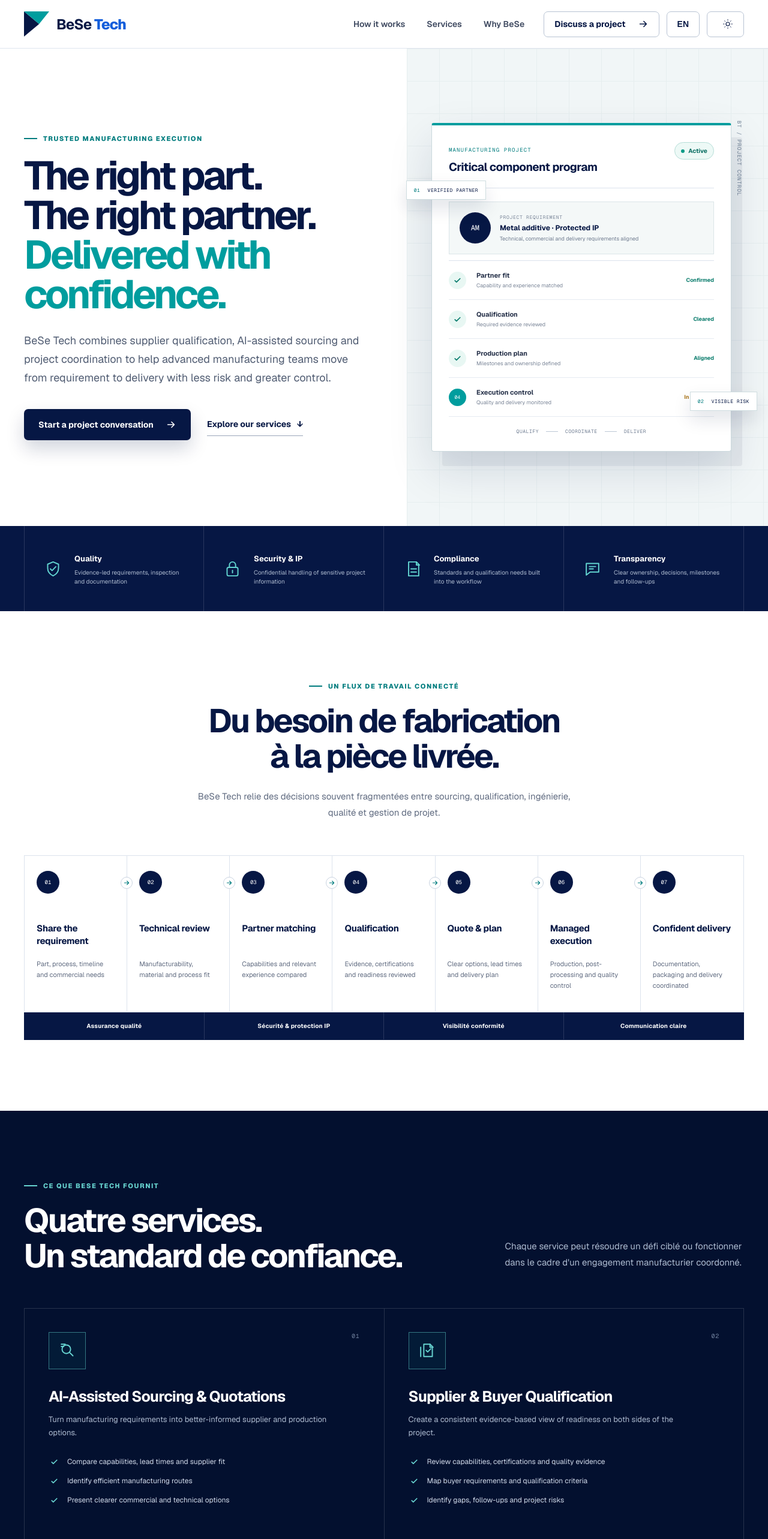
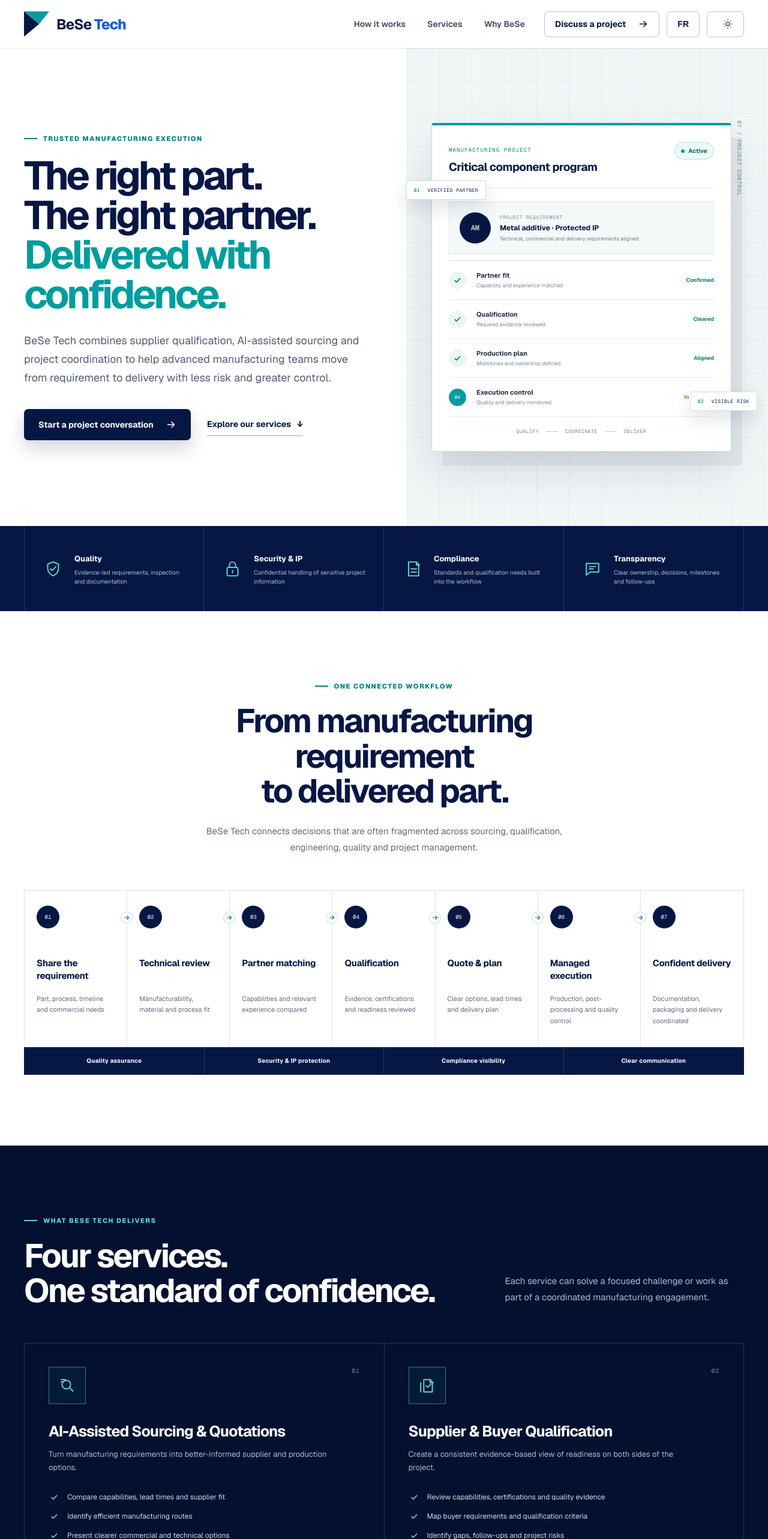
Before and after one commit to baharehb/bese-tech-nextjs, a Next.js app: page / in a window 1280 px wide. Shown: the top 2566 px of the page at 60% size. Built offline with nearby package versions, Linux system fonts and the light colour scheme.

Commit message:
Fix bilingual content switching

```diff
--- a/app/page.tsx
+++ b/app/page.tsx
@@ -48,6 +48,12 @@ const TRANSLATIONS = {
       ["07", "Confident delivery", "Documentation, packaging and delivery coordinated"],
     ],
     journeyFoundation: ["Quality assurance", "Security & IP protection", "Compliance visibility", "Clear communication"],
+    journeyHeading: {
+      eyebrow: "One connected workflow",
+      title: "From manufacturing requirement",
+      subtitle: "to delivered part.",
+      desc: "BeSe Tech connects decisions that are often fragmented across sourcing, qualification, engineering, quality and project management.",
+    },
     services: {
       heading: { eyebrow: "What BeSe Tech delivers", title: "Four services.", subtitle: "One standard of confidence.", desc: "Each service can solve a focused challenge or work as part of a coordinated manufacturing engagement." },
       list: [
@@ -115,6 +121,12 @@ const TRANSLATIONS = {
       ["07", "Livraison en confiance", "Documentation, emballage et livraison coordonnés"],
     ],
     journeyFoundation: ["Assurance qualité", "Sécurité & protection IP", "Visibilité conformité", "Communication claire"],
+    journeyHeading: {
+      eyebrow: "Un flux de travail connecté",
+      title: "Du besoin de fabrication",
+      subtitle: "à la pièce livrée.",
+      desc: "BeSe Tech relie des décisions souvent fragmentées entre sourcing, qualification, ingénierie, qualité et gestion de projet.",
+    },
     services: {
       heading: { eyebrow: "Ce que BeSe Tech fournit", title: "Quatre services.", subtitle: "Un standard de confiance.", desc: "Chaque service peut résoudre un défi ciblé ou fonctionner dans le cadre d'un engagement manufacturier coordonné." },
       list: [
@@ -195,6 +207,10 @@ export default function Home() {
     setMounted(true);
   }, []);
 
+  useEffect(() => {
+    document.documentElement.lang = lang;
+  }, [lang]);
+
   const t = (!mounted || typeof window === "undefined") ? TRANSLATIONS["en"] : TRANSLATIONS[lang];
 
   useEffect(() => {
@@ -239,7 +255,13 @@ export default function Home() {
           <div style={{ display: "flex", alignItems: "center", gap: 12 }}>
             <a className="button button-small button-outline" href={linkedIn} target="_blank" rel="noreferrer">{t.header.discuss} <Arrow /></a>
 
-            <button onClick={toggleLang} className="button button-small button-outline" aria-label="Switch language">{lang.toUpperCase()}</button>
+            <button
+              onClick={toggleLang}
+              className="button button-small button-outline"
+              aria-label={lang === "en" ? "Passer au français" : "Switch to English"}
+            >
+              {lang === "en" ? "FR" : "EN"}
+            </button>
 
             <button onClick={toggleTheme} aria-label="Basculer le thème" className="button button-small button-outline" title="Basculer le thème">
               {isDark ? (
@@ -320,9 +342,9 @@ export default function Home() {
       <section className="journey section-pad" id="process">
         <div className="shell">
           <div className="section-heading centered">
-            <p className="eyebrow"><span /> Un flux de travail connecté</p>
-            <h2>Du besoin de fabrication<br />à la pièce livrée.</h2>
-            <p>BeSe Tech relie des décisions souvent fragmentées entre sourcing, qualification, ingénierie, qualité et gestion de projet.</p>
+            <p className="eyebrow"><span /> {t.journeyHeading.eyebrow}</p>
+            <h2>{t.journeyHeading.title}<br />{t.journeyHeading.subtitle}</h2>
+            <p>{t.journeyHeading.desc}</p>
           </div>
           <ol className="journey-grid">
             {t.journey.map(([number, title, description]) => (
@@ -335,7 +357,7 @@ export default function Home() {
             ))}
           </ol>
           <div className="journey-foundation">
-            <span>Assurance qualité</span><span>Sécurité & protection IP</span><span>Visibilité conformité</span><span>Communication claire</span>
+            {t.journeyFoundation.map((item) => <span key={item}>{item}</span>)}
           </div>
         </div>
       </section>
@@ -343,8 +365,8 @@ export default function Home() {
       <section className="services section-pad" id="services">
         <div className="shell">
           <div className="section-heading services-heading">
-            <div><p className="eyebrow eyebrow-light"><span /> Ce que BeSe Tech fournit</p><h2>Quatre services.<br />Un standard de confiance.</h2></div>
-            <p>Chaque service peut résoudre un défi ciblé ou fonctionner dans le cadre d'un engagement manufacturier coordonné.</p>
+            <div><p className="eyebrow eyebrow-light"><span /> {t.services.heading.eyebrow}</p><h2>{t.services.heading.title}<br />{t.services.heading.subtitle}</h2></div>
+            <p>{t.services.heading.desc}</p>
           </div>
           <div className="services-grid">
             {t.services.list.map((service) => (
@@ -353,7 +375,7 @@ export default function Home() {
                 <h3>{service.title}</h3>
                 <p className="service-description">{service.description}</p>
                 <ul>{service.items.map((item) => <li key={item}><span><Check /></span>{item}</li>)}</ul>
-                <footer><span>Outcome</span><strong>{service.result}</strong></footer>
+                <footer><span>{lang === "en" ? "Outcome" : "Résultat"}</span><strong>{service.result}</strong></footer>
               </article>
             ))}
           </div>
@@ -363,10 +385,10 @@ export default function Home() {
       <section className="why section-pad" id="why">
         <div className="shell why-grid">
           <div className="why-copy">
-            <p className="eyebrow"><span /> Pourquoi BeSe Tech</p>
-            <h2>La confiance est intégrée au processus — pas ajoutée à la fin.</h2>
-            <p>Trouver un fournisseur n'est qu'une décision. Un projet de fabrication réussi nécessite aussi une adéquation technique, une disponibilité vérifiée, une responsabilité claire et une exécution rigoureuse.</p>
-            <a className="button button-primary" href={linkedIn} target="_blank" rel="noreferrer">Parlons de votre projet <Arrow /></a>
+            <p className="eyebrow"><span /> {t.why.eyebrow}</p>
+            <h2>{t.why.title}</h2>
+            <p>{t.why.p}</p>
+            <a className="button button-primary" href={linkedIn} target="_blank" rel="noreferrer">{t.why.button} <Arrow /></a>
           </div>
           <div className="outcomes">
             {t.why.outcomes.map((out, i) => (
@@ -379,18 +401,18 @@ export default function Home() {
       <section className="promise">
         <div className="shell promise-inner">
           <div className="promise-mark" aria-hidden="true"><span /><i /></div>
-          <div><p className="eyebrow eyebrow-light"><span /> Notre promesse</p><h2>Fabrication complexe.<br /><em>Décisions plus claires.</em></h2><p>Nous vous aidons à obtenir la bonne pièce, du bon partenaire, avec les bons contrôles — à temps et en toute confiance.</p></div>
-          <a className="button button-white" href={linkedIn} target="_blank" rel="noreferrer">Discuter d'un projet <Arrow /></a>
+          <div><p className="eyebrow eyebrow-light"><span /> {t.promise.eyebrow}</p><h2>{t.promise.title}<br /><em>{t.promise.em}</em></h2><p>{t.promise.p}</p></div>
+          <a className="button button-white" href={linkedIn} target="_blank" rel="noreferrer">{t.promise.button} <Arrow /></a>
         </div>
       </section>
 
       <footer className="site-footer">
         <div className="shell footer-main">
-          <div><Brand /><p>Partenaires de fabrication de confiance.<br />Qualifiés, coordonnés et prêts à livrer.</p></div>
-          <div className="footer-nav"><strong>Explorer</strong><a href="#process">Comment ça marche</a><a href="#services">Services</a><a href="#why">Pourquoi BeSe</a></div>
-          <div className="footer-contact"><strong>Commencer une conversation</strong><p>Vous avez un défi de fabrication ou une opportunité de partenariat ?</p><a href={linkedIn} target="_blank" rel="noreferrer">Connectez-vous sur LinkedIn <Arrow /></a></div>
+          <div><Brand /><p>{t.footer.leftP.split("\n").map((line, index) => <span key={line}>{index > 0 && <br />}{line}</span>)}</p></div>
+          <div className="footer-nav"><strong>{t.footer.navTitle}</strong><a href="#process">{t.footer.navLinks[0]}</a><a href="#services">{t.footer.navLinks[1]}</a><a href="#why">{t.footer.navLinks[2]}</a></div>
+          <div className="footer-contact"><strong>{t.footer.contactTitle}</strong><p>{t.footer.contactP}</p><a href={linkedIn} target="_blank" rel="noreferrer">{t.footer.connect} <Arrow /></a></div>
         </div>
-        <div className="shell footer-bottom"><span>© 2026 BeSe Tech</span><span>Fabrication avancée · Qualification des fournisseurs · Exécution de projet</span></div>
+        <div className="shell footer-bottom"><span>© 2026 BeSe Tech</span><span>{t.footer.bottom}</span></div>
       </footer>
     </main>
   );
```
Also changed, not shown: 1 other file (tests, documents, lock files or other folders).
